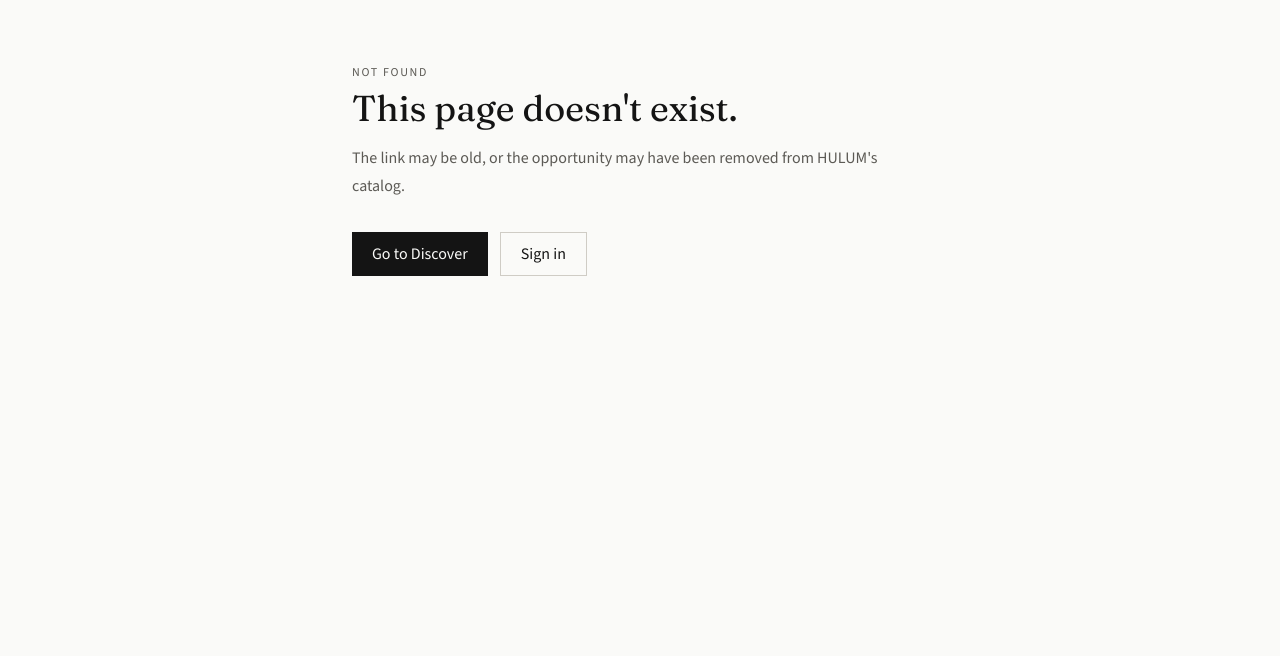
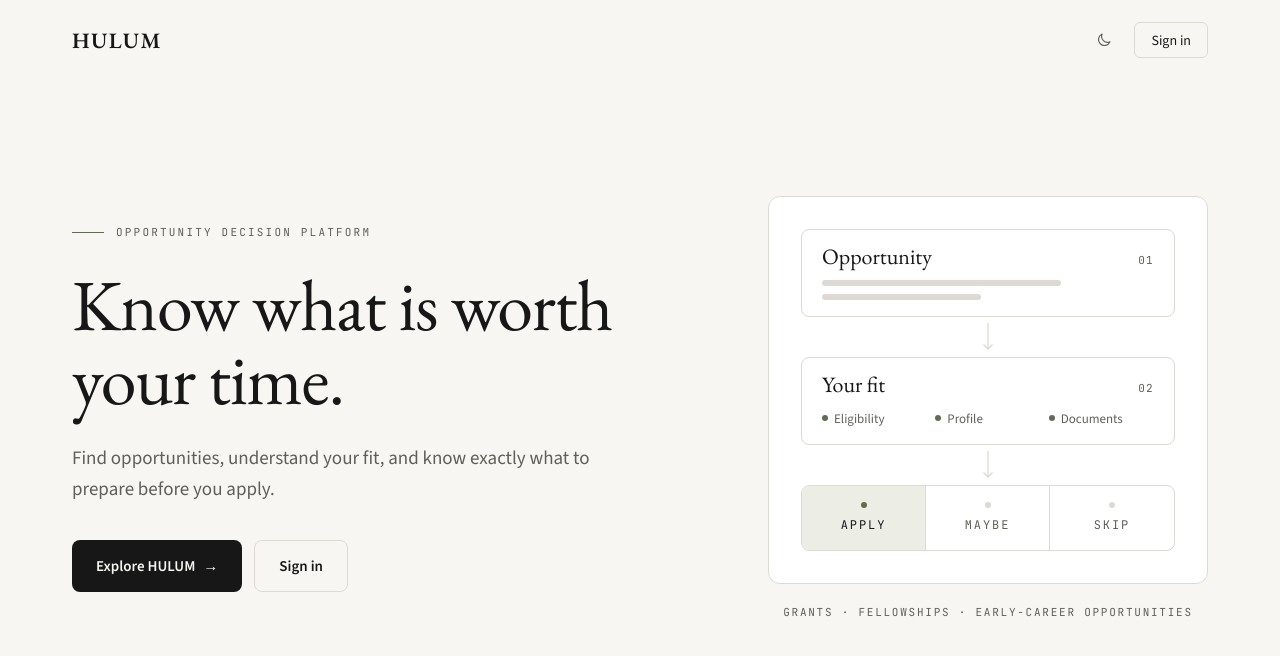
Before and after one commit to mumekonin/hulum, a Next.js app in the folder apps/web/: page / in a window 1280 px wide. Before the commit this address had no page. Shown: the top 656 px of the page. Built offline with nearby package versions, Linux system fonts and the light colour scheme.

Commit message:
feat(web): add welcome page at / and point sign-in links to /sign-in
Co-authored-by: Cursor <cursoragent@cursor.com>

```diff
--- a/apps/web/src/app/(gateway)/auth/callback/page.tsx
+++ b/apps/web/src/app/(gateway)/auth/callback/page.tsx
@@ -16,7 +16,7 @@ export default function AuthCallbackPage() {
     const token =
       new URLSearchParams(hash).get("token") ?? new URLSearchParams(window.location.search).get("token");
     if (token === null || token.trim() === "") {
-      router.replace("/?auth_error=google_failed");
+      router.replace("/sign-in?auth_error=google_failed");
       return;
     }
     setSessionToken(token);
@@ -27,7 +27,7 @@ export default function AuthCallbackPage() {
       })
       .catch((error: unknown) => {
         setMessage(userFacingError(error));
-        router.replace("/?auth_error=google_failed");
+        router.replace("/sign-in?auth_error=google_failed");
       });
   }, [router]);
 
--- /dev/null
+++ b/apps/web/src/app/(gateway)/page.tsx
@@ -0,0 +1,18 @@
+import type { Metadata } from "next";
+import { redirect } from "next/navigation";
+import { WelcomePage } from "@/components/WelcomePage";
+
+export const metadata: Metadata = { title: { absolute: "HULUM — Know what is worth your time" } };
+
+export default async function WelcomeRoute({
+  searchParams,
+}: {
+  searchParams: Promise<Record<string, string | string[] | undefined>>;
+}) {
+  // The API's Google OAuth routes redirect failures to `/?auth_error=…`.
+  const { auth_error: authError } = await searchParams;
+  if (typeof authError === "string") {
+    redirect(`/sign-in?auth_error=${encodeURIComponent(authError)}`);
+  }
+  return <WelcomePage />;
+}
--- a/apps/web/src/app/not-found.tsx
+++ b/apps/web/src/app/not-found.tsx
@@ -21,7 +21,7 @@ export default function NotFound() {
             Go to Discover
           </Link>
           <Link
-            href="/"
+            href="/sign-in"
             className="inline-flex min-h-11 items-center border border-line-strong px-5 hover:border-ink"
           >
             Sign in
--- a/apps/web/src/components/AppNav.tsx
+++ b/apps/web/src/components/AppNav.tsx
@@ -54,7 +54,7 @@ export function AppNav() {
 
   function signOut() {
     clearSession();
-    router.replace("/");
+    router.replace("/sign-in");
   }
 
   return (
--- a/apps/web/src/components/AuthGateway.tsx
+++ b/apps/web/src/components/AuthGateway.tsx
@@ -214,12 +214,12 @@ export function AuthGateway() {
         </section>
       </main>
 
-      <p className="mt-5 text-center text-[13px] text-gw-muted md:mt-6">
-        New to HULUM?{" "}
-        <Link href="/journey" className="text-gw-primary underline underline-offset-2 hover:opacity-80">
-          See how it works
-        </Link>
-      </p>
+      <Link
+        href="/"
+        className="mt-5 text-[13px] text-gw-muted underline-offset-2 transition-colors hover:text-gw-primary hover:underline md:mt-6"
+      >
+        <span aria-hidden>← </span>Back to HULUM
+      </Link>
     </div>
   );
 }
--- a/apps/web/src/components/AuthInduction.tsx
+++ b/apps/web/src/components/AuthInduction.tsx
@@ -151,7 +151,7 @@ export function AuthInduction() {
 
             <div className="mt-6 flex items-center justify-center gap-1 border-t border-gw-outline-var/20 pt-4 text-[11px] text-gw-muted">
               <span>Already have an account?</span>
-              <Link href="/" className="text-[9px] font-medium uppercase tracking-wide text-gw-primary hover:text-gw-secondary">
+              <Link href="/sign-in" className="text-[9px] font-medium uppercase tracking-wide text-gw-primary hover:text-gw-secondary">
                 Sign in
               </Link>
             </div>
@@ -162,7 +162,7 @@ export function AuthInduction() {
       <footer className="w-full border-t border-gw-outline-var/30 px-4 py-2 sm:px-8">
         <div className="flex w-full flex-col items-center justify-between gap-2 text-[9px] text-gw-muted sm:flex-row">
           <span className="text-gw-primary">HULUM Decision Platform</span>
-          <Link href="/" className="uppercase tracking-wider hover:text-gw-primary">
+          <Link href="/sign-in" className="uppercase tracking-wider hover:text-gw-primary">
             Sign in
           </Link>
         </div>
--- a/apps/web/src/components/RequireAuth.tsx
+++ b/apps/web/src/components/RequireAuth.tsx
@@ -10,7 +10,7 @@ export function RequireAuth({ children }: { children: React.ReactNode }) {
 
   useEffect(() => {
     if (!isSignedIn()) {
-      router.replace("/");
+      router.replace("/sign-in");
       return;
     }
     setReady(true);
--- /dev/null
+++ b/apps/web/src/components/WelcomePage.tsx
@@ -0,0 +1,153 @@
+import Link from "next/link";
+import { ThemeToggle } from "./ThemeToggle";
+
+const rise = "motion-safe:animate-[wl-rise_700ms_cubic-bezier(0.2,0.7,0.2,1)_both]";
+
+export function WelcomePage() {
+  return (
+    <div className="flex min-h-screen flex-col bg-wl-bg font-sans text-wl-ink">
+      <header className="mx-auto flex h-16 w-full max-w-[1200px] items-center justify-between px-5 sm:px-8 lg:h-20">
+        <Link href="/" className="font-gw-serif text-[22px] font-semibold tracking-[0.06em] text-wl-ink">
+          HULUM
+        </Link>
+        <nav className="flex items-center gap-1 sm:gap-2" aria-label="Account">
+          <ThemeToggle />
+          <Link
+            href="/sign-in"
+            className="inline-flex h-9 items-center rounded-md border border-wl-line px-4 text-[14px] font-medium text-wl-ink transition-colors hover:border-wl-accent"
+          >
+            Sign in
+          </Link>
+        </nav>
+      </header>
+
+      <main
+        id="main-content"
+        tabIndex={-1}
+        className="mx-auto grid w-full max-w-[1200px] flex-1 content-center items-center gap-12 px-5 pb-14 pt-8 sm:px-8 sm:pt-12 lg:grid-cols-[minmax(0,1fr)_440px] lg:gap-16 lg:pb-20 lg:pt-4 xl:gap-24"
+      >
+        <section className={rise}>
+          <p className="flex items-center gap-3 font-gw-mono text-[11px] uppercase tracking-[0.2em] text-wl-muted">
+            <span className="h-px w-8 bg-wl-accent" aria-hidden />
+            <span>
+              Opportunity <br className="sm:hidden" />
+              decision platform
+            </span>
+          </p>
+
+          <h1 className="mt-6 font-gw-serif text-[42px] leading-[1.02] tracking-[-0.015em] text-wl-ink sm:mt-7 sm:text-[60px] lg:text-[72px]">
+            Know what is worth
+            <br />
+            your time.
+          </h1>
+
+          <p className="mt-6 max-w-[540px] text-[17px] leading-[1.6] text-wl-muted sm:mt-7 sm:text-[19px]">
+            Find opportunities, understand your fit, and know exactly what to prepare before you apply.
+          </p>
+
+          <div className="mt-9 flex flex-col gap-3 sm:flex-row sm:items-center">
+            <Link
+              href="/verify"
+              className="group inline-flex h-[52px] items-center justify-center gap-2 rounded-lg bg-wl-ink px-6 text-[15px] font-semibold text-wl-bg transition-colors hover:bg-wl-accent"
+            >
+              Explore HULUM
+              <span aria-hidden className="transition-transform group-hover:translate-x-0.5">
+                →
+              </span>
+            </Link>
+            <Link
+              href="/sign-in"
+              className="inline-flex h-[52px] items-center justify-center rounded-lg border border-wl-line px-6 text-[15px] font-semibold text-wl-ink transition-colors hover:border-wl-accent"
+            >
+              Sign in
+            </Link>
+          </div>
+        </section>
+
+        <div className={`${rise} w-full max-w-[520px] [animation-delay:180ms] lg:max-w-none`}>
+          <DecisionDiagram />
+          <p className="mt-5 text-center font-gw-mono text-[11px] uppercase tracking-[0.16em] text-wl-muted">
+            Grants · Fellowships · Early-career opportunities
+          </p>
+        </div>
+      </main>
+    </div>
+  );
+}
+
+function DecisionDiagram() {
+  return (
+    <figure
+      aria-label="How HULUM decides: an opportunity is checked against your fit, then marked apply, maybe, or skip."
+      className="rounded-xl border border-wl-line bg-wl-surface p-6 sm:p-8"
+    >
+      <Node step="01" label="Opportunity">
+        <div className="mt-3 space-y-2" aria-hidden>
+          <span className="block h-1.5 w-[72%] rounded-full bg-wl-line" />
+          <span className="block h-1.5 w-[48%] rounded-full bg-wl-line" />
+        </div>
+      </Node>
+
+      <Connector />
+
+      <Node step="02" label="Your fit">
+        <ul className="mt-3 grid grid-cols-3 gap-2 text-[13px] text-wl-muted">
+          {["Eligibility", "Profile", "Documents"].map((item) => (
+            <li key={item} className="flex items-center gap-1.5">
+              <span className="h-1.5 w-1.5 rounded-full bg-wl-accent" aria-hidden />
+              {item}
+            </li>
+          ))}
+        </ul>
+      </Node>
+
+      <Connector />
+
+      <figcaption className="sr-only">Decision</figcaption>
+      <div className="grid grid-cols-3 overflow-hidden rounded-lg border border-wl-line">
+        <Outcome label="Apply" active />
+        <Outcome label="Maybe" />
+        <Outcome label="Skip" />
+      </div>
+    </figure>
+  );
+}
+
+function Node({ step, label, children }: { step: string; label: string; children: React.ReactNode }) {
+  return (
+    <div className="rounded-lg border border-wl-line px-5 py-4">
+      <div className="flex items-baseline justify-between">
+        <span className="font-gw-serif text-[22px] leading-none text-wl-ink">{label}</span>
+        <span className="font-gw-mono text-[11px] tracking-[0.12em] text-wl-muted">{step}</span>
+      </div>
+      {children}
+    </div>
+  );
+}
+
+function Connector() {
+  return (
+    <div className="flex justify-center py-1.5" aria-hidden>
+      <svg width="12" height="28" viewBox="0 0 12 28" fill="none" className="text-wl-line">
+        <path d="M6 0v26M1.5 21.5 6 26l4.5-4.5" stroke="currentColor" strokeWidth="1.25" />
+      </svg>
+    </div>
+  );
+}
+
+function Outcome({ label, active = false }: { label: string; active?: boolean }) {
+  return (
+    <div
+      className={`flex flex-col items-center gap-2 border-wl-line px-2 py-4 not-last:border-r ${
+        active ? "bg-wl-accent-soft" : ""
+      }`}
+    >
+      <span className={`h-1.5 w-1.5 rounded-full ${active ? "bg-wl-accent" : "bg-wl-line"}`} aria-hidden />
+      <span
+        className={`font-gw-mono text-[12px] uppercase tracking-[0.16em] ${active ? "text-wl-ink" : "text-wl-muted"}`}
+      >
+        {label}
+      </span>
+    </div>
+  );
+}
```
Also changed, not shown: apps/web/src/app/globals.css (+36 -0 lines), apps/web/src/components/AuthRecovery.tsx (+4 -4 lines), 1 other file (tests, documents, lock files or other folders).
